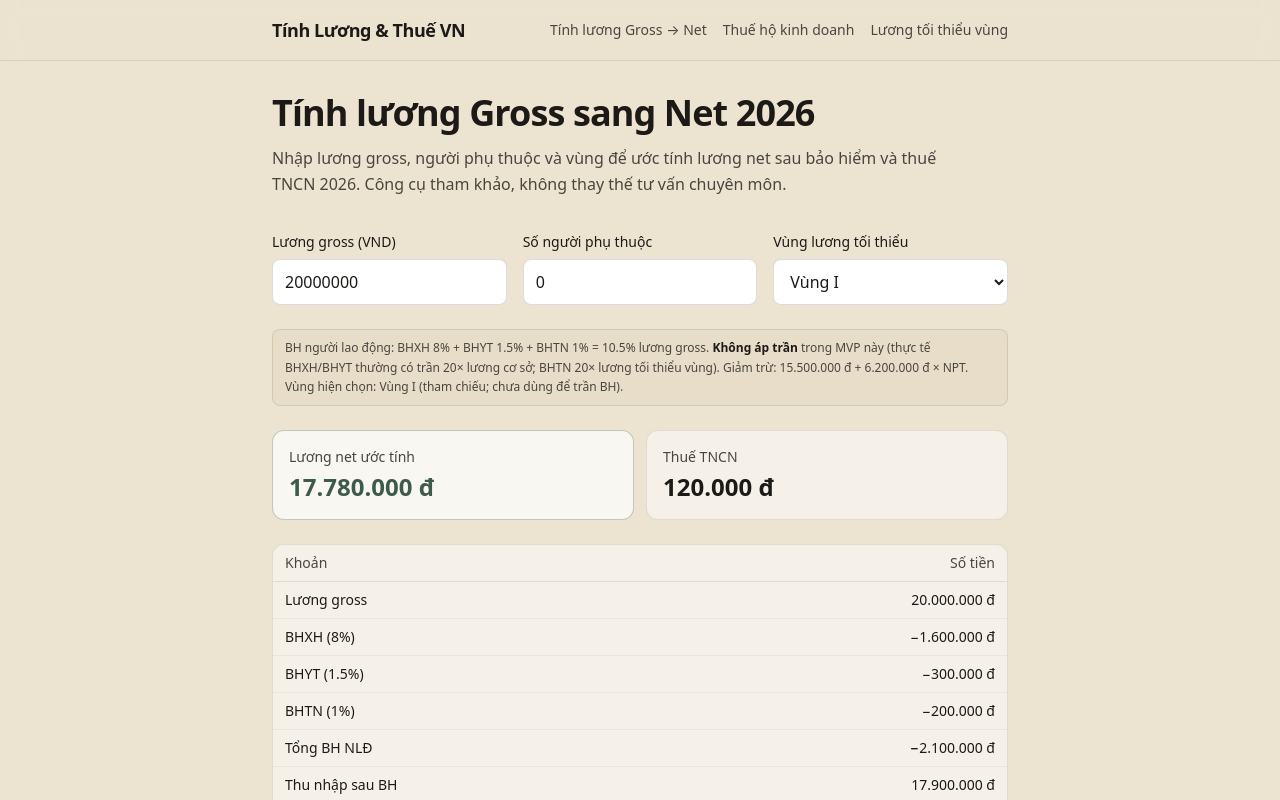
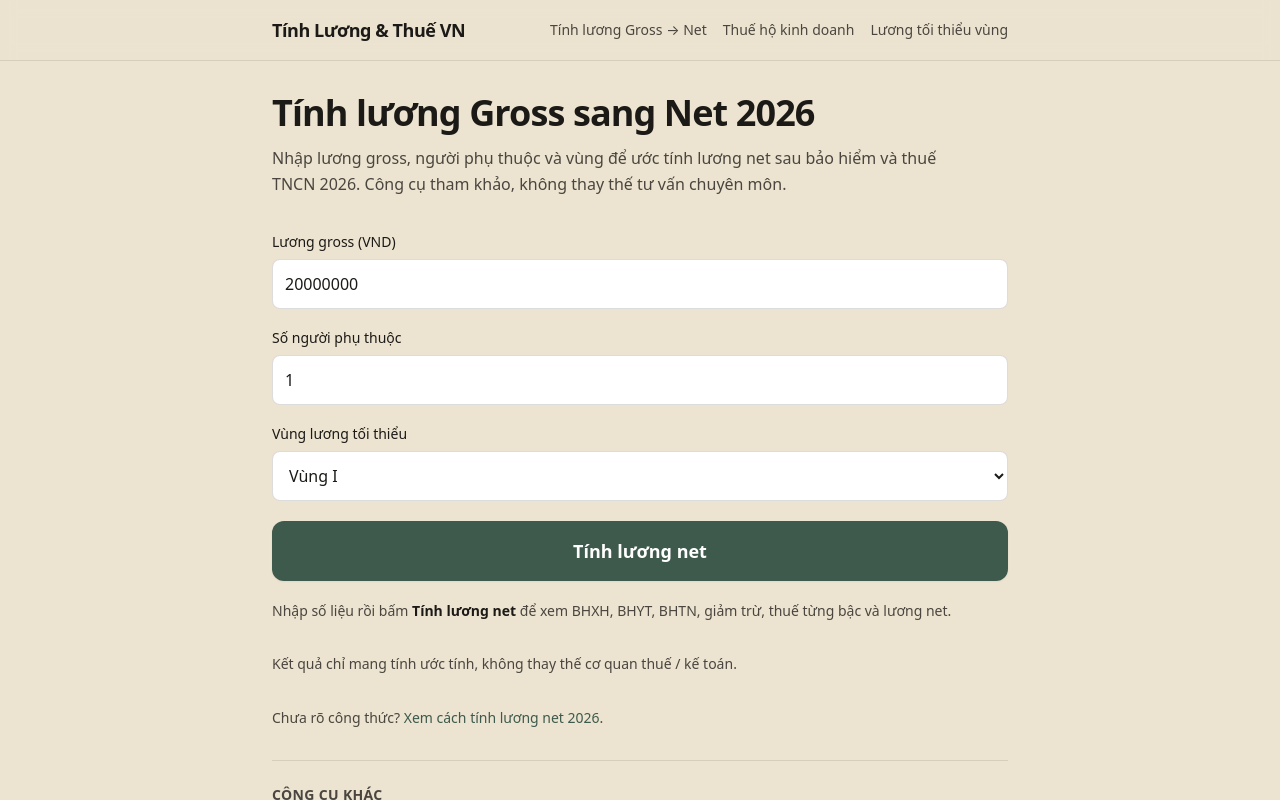
Before and after one commit to lethanh2708/tinh-luong-thue-vn, a Next.js app: page / in a window 1280 px wide. Shown: the top 800 px of the page. Built offline with nearby package versions, Linux system fonts and the light colour scheme.

Commit message:
Homepage Gross→Net: nút Tính, trần BHTN theo LTT, BHXH/BHYT chờ lương cơ sở

```diff
--- a/app/page.tsx
+++ b/app/page.tsx
@@ -56,6 +56,10 @@ export default function HomePage() {
 
       <GrossNetCalculator />
 
+      <p className="text-sm leading-relaxed text-ink-muted">
+        Kết quả chỉ mang tính ước tính, không thay thế cơ quan thuế / kế toán.
+      </p>
+
       <p className="text-sm text-ink-muted">
         Chưa rõ công thức?{" "}
         <Link
--- a/components/GrossNetCalculator.tsx
+++ b/components/GrossNetCalculator.tsx
@@ -1,8 +1,8 @@
 "use client";
 
-import { useMemo, useState } from "react";
+import { useState } from "react";
 import { formatPercent, formatVnd, parseVndInput } from "@/lib/format";
-import { calcGrossToNet } from "@/lib/salary";
+import { calcGrossToNet, type GrossToNetResult } from "@/lib/salary";
 import {
   BH_EMPLOYEE_TOTAL_RATE,
   BHXH_EMPLOYEE_RATE,
@@ -16,28 +16,28 @@ import {
 
 export function GrossNetCalculator() {
   const [grossRaw, setGrossRaw] = useState("20000000");
-  const [dependents, setDependents] = useState(0);
+  const [dependents, setDependents] = useState(1);
   const [region, setRegion] = useState<RegionCode>("I");
+  const [result, setResult] = useState<GrossToNetResult | null>(null);
 
+  function handleCalculate() {
     const gross = parseVndInput(grossRaw);
-
-  const result = useMemo(
-    () => calcGrossToNet(gross, dependents, region),
-    [gross, dependents, region]
-  );
+    setResult(calcGrossToNet(gross, dependents, region));
+  }
 
   return (
-    <div className="space-y-6">
-      <div className="grid gap-4 sm:grid-cols-3">
-        <label className="block space-y-1.5 sm:col-span-1">
+    <div className="space-y-5">
+      <div className="grid grid-cols-1 gap-4">
+        <label className="block space-y-1.5">
           <span className="text-sm font-medium text-ink">Lương gross (VND)</span>
           <input
             type="text"
             inputMode="numeric"
             value={grossRaw}
             onChange={(e) => setGrossRaw(e.target.value)}
-            className="w-full rounded-lg border border-ink/15 bg-white px-3 py-2.5 text-ink outline-none ring-accent focus:ring-2"
+            className="w-full rounded-lg border border-ink/15 bg-white px-3 py-3 text-base text-ink outline-none ring-accent focus:ring-2"
             placeholder="VD: 20000000"
+            autoComplete="off"
           />
         </label>
         <label className="block space-y-1.5">
@@ -47,8 +47,10 @@ export function GrossNetCalculator() {
             min={0}
             max={20}
             value={dependents}
-            onChange={(e) => setDependents(Math.max(0, Number(e.target.value) || 0))}
-            className="w-full rounded-lg border border-ink/15 bg-white px-3 py-2.5 text-ink outline-none ring-accent focus:ring-2"
+            onChange={(e) =>
+              setDependents(Math.max(0, Number(e.target.value) || 0))
+            }
+            className="w-full rounded-lg border border-ink/15 bg-white px-3 py-3 text-base text-ink outline-none ring-accent focus:ring-2"
           />
         </label>
         <label className="block space-y-1.5">
@@ -56,7 +58,7 @@ export function GrossNetCalculator() {
           <select
             value={region}
             onChange={(e) => setRegion(e.target.value as RegionCode)}
-            className="w-full rounded-lg border border-ink/15 bg-white px-3 py-2.5 text-ink outline-none ring-accent focus:ring-2"
+            className="w-full rounded-lg border border-ink/15 bg-white px-3 py-3 text-base text-ink outline-none ring-accent focus:ring-2"
           >
             {(Object.keys(REGION_LABELS) as RegionCode[]).map((r) => (
               <option key={r} value={r}>
@@ -67,31 +69,25 @@ export function GrossNetCalculator() {
         </label>
       </div>
 
-      <p className="rounded-lg border border-ink/10 bg-cream-dark/40 px-3 py-2 text-xs leading-relaxed text-ink-muted">
-        BH người lao động: BHXH {formatPercent(BHXH_EMPLOYEE_RATE)} + BHYT{" "}
-        {formatPercent(BHYT_EMPLOYEE_RATE)} + BHTN {formatPercent(BHTN_EMPLOYEE_RATE)} ={" "}
-        {formatPercent(BH_EMPLOYEE_TOTAL_RATE)} lương gross.{" "}
-        <strong className="text-ink">Không áp trần</strong> trong MVP này (thực tế
-        BHXH/BHYT thường có trần 20× lương cơ sở; BHTN 20× lương tối thiểu vùng).
-        Giảm trừ: {formatVnd(PERSONAL_DEDUCTION)} + {formatVnd(DEPENDENT_DEDUCTION)} ×
-        NPT. Vùng hiện chọn: {REGION_LABELS[region]} (tham chiếu; chưa dùng để trần BH).
+      <button
+        type="button"
+        onClick={handleCalculate}
+        className="w-full rounded-xl bg-accent px-4 py-4 text-lg font-semibold text-white shadow-sm outline-none ring-offset-2 ring-offset-cream transition hover:opacity-95 focus-visible:ring-2 focus-visible:ring-accent active:scale-[0.99]"
+      >
+        Tính lương net
+      </button>
+
+      {result ? (
+        <div className="space-y-5">
+          <div className="rounded-xl border border-accent/30 bg-white/80 p-4">
+            <p className="text-sm text-ink-muted">Lương net ước tính</p>
+            <p className="mt-1 text-3xl font-semibold tracking-tight text-accent">
+              {formatVnd(result.net)}
             </p>
-
-      <div className="grid gap-3 sm:grid-cols-2">
-        <div className="rounded-xl border border-accent/30 bg-white/70 p-4">
-          <p className="text-sm text-ink-muted">Lương net ước tính</p>
-          <p className="mt-1 text-2xl font-semibold text-accent">{formatVnd(result.net)}</p>
-        </div>
-        <div className="rounded-xl border border-ink/10 bg-white/50 p-4">
-          <p className="text-sm text-ink-muted">Thuế TNCN</p>
-          <p className="mt-1 text-2xl font-semibold text-ink">
-            {formatVnd(result.personalIncomeTax)}
-          </p>
-        </div>
           </div>
 
           <div className="overflow-x-auto rounded-xl border border-ink/10 bg-white/50">
-        <table className="w-full min-w-[320px] text-left text-sm">
+            <table className="w-full min-w-[280px] text-left text-sm">
               <thead className="border-b border-ink/10 text-ink-muted">
                 <tr>
                   <th className="px-3 py-2 font-medium">Khoản</th>
@@ -104,15 +100,21 @@ export function GrossNetCalculator() {
                   <td className="px-3 py-2 text-right">{formatVnd(result.gross)}</td>
                 </tr>
                 <tr className="border-b border-ink/5">
-              <td className="px-3 py-2">BHXH ({formatPercent(BHXH_EMPLOYEE_RATE)})</td>
+                  <td className="px-3 py-2">
+                    BHXH ({formatPercent(BHXH_EMPLOYEE_RATE)})
+                  </td>
                   <td className="px-3 py-2 text-right">−{formatVnd(result.bhxh)}</td>
                 </tr>
                 <tr className="border-b border-ink/5">
-              <td className="px-3 py-2">BHYT ({formatPercent(BHYT_EMPLOYEE_RATE)})</td>
+                  <td className="px-3 py-2">
+                    BHYT ({formatPercent(BHYT_EMPLOYEE_RATE)})
+                  </td>
                   <td className="px-3 py-2 text-right">−{formatVnd(result.bhyt)}</td>
                 </tr>
                 <tr className="border-b border-ink/5">
-              <td className="px-3 py-2">BHTN ({formatPercent(BHTN_EMPLOYEE_RATE)})</td>
+                  <td className="px-3 py-2">
+                    BHTN ({formatPercent(BHTN_EMPLOYEE_RATE)})
+                  </td>
                   <td className="px-3 py-2 text-right">−{formatVnd(result.bhtn)}</td>
                 </tr>
                 <tr className="border-b border-ink/5">
@@ -122,24 +124,30 @@ export function GrossNetCalculator() {
                   </td>
                 </tr>
                 <tr className="border-b border-ink/5">
-              <td className="px-3 py-2">Thu nhập sau BH</td>
-              <td className="px-3 py-2 text-right">{formatVnd(result.incomeAfterBh)}</td>
-            </tr>
-            <tr className="border-b border-ink/5">
                   <td className="px-3 py-2">Giảm trừ bản thân</td>
                   <td className="px-3 py-2 text-right">
                     −{formatVnd(result.personalDeduction)}
                   </td>
                 </tr>
                 <tr className="border-b border-ink/5">
-              <td className="px-3 py-2">Giảm trừ NPT ({result.dependents})</td>
+                  <td className="px-3 py-2">
+                    Giảm trừ NPT ({result.dependents})
+                  </td>
                   <td className="px-3 py-2 text-right">
                     −{formatVnd(result.dependentDeduction)}
                   </td>
                 </tr>
                 <tr className="border-b border-ink/5">
+                  <td className="px-3 py-2 font-medium">Tổng giảm trừ</td>
+                  <td className="px-3 py-2 text-right font-medium">
+                    −{formatVnd(result.totalDeduction)}
+                  </td>
+                </tr>
+                <tr className="border-b border-ink/5">
                   <td className="px-3 py-2">Thu nhập tính thuế</td>
-              <td className="px-3 py-2 text-right">{formatVnd(result.taxableIncome)}</td>
+                  <td className="px-3 py-2 text-right">
+                    {formatVnd(result.taxableIncome)}
+                  </td>
                 </tr>
                 <tr className="border-b border-ink/5">
                   <td className="px-3 py-2">Thuế TNCN</td>
@@ -148,7 +156,7 @@ export function GrossNetCalculator() {
                   </td>
                 </tr>
                 <tr>
-              <td className="px-3 py-2 font-semibold">Net</td>
+                  <td className="px-3 py-2 font-semibold">Lương net</td>
                   <td className="px-3 py-2 text-right font-semibold text-accent">
                     {formatVnd(result.net)}
                   </td>
@@ -158,14 +166,18 @@ export function GrossNetCalculator() {
           </div>
 
           <div>
-        <h3 className="mb-2 text-sm font-semibold text-ink">Bảng thuế lũy tiến</h3>
+            <h3 className="mb-2 text-sm font-semibold text-ink">
+              Thuế từng bậc
+            </h3>
             <div className="overflow-x-auto rounded-xl border border-ink/10 bg-white/50">
-          <table className="w-full min-w-[360px] text-left text-sm">
+              <table className="w-full min-w-[320px] text-left text-sm">
                 <thead className="border-b border-ink/10 text-ink-muted">
                   <tr>
                     <th className="px-3 py-2 font-medium">Bậc</th>
                     <th className="px-3 py-2 font-medium">Thuế suất</th>
-                <th className="px-3 py-2 font-medium text-right">TNTT trong bậc</th>
+                    <th className="px-3 py-2 font-medium text-right">
+                      TNTT trong bậc
+                    </th>
                     <th className="px-3 py-2 font-medium text-right">Thuế</th>
                   </tr>
                 </thead>
@@ -173,19 +185,49 @@ export function GrossNetCalculator() {
                   {result.brackets.map((b, i) => (
                     <tr key={i} className="border-b border-ink/5 last:border-0">
                       <td className="px-3 py-2">
-                    {formatVnd(b.from)} – {b.to === null ? "∞" : formatVnd(b.to)}
+                        {formatVnd(b.from)} –{" "}
+                        {b.to === null ? "∞" : formatVnd(b.to)}
                       </td>
                       <td className="px-3 py-2">{formatPercent(b.rate, 0)}</td>
                       <td className="px-3 py-2 text-right">
                         {formatVnd(b.taxableInBracket)}
                       </td>
-                  <td className="px-3 py-2 text-right">{formatVnd(b.taxInBracket)}</td>
+                      <td className="px-3 py-2 text-right">
+                        {formatVnd(b.taxInBracket)}
+                      </td>
                     </tr>
                   ))}
                 </tbody>
               </table>
             </div>
           </div>
+
+          <div className="space-y-2 rounded-lg border border-ink/10 bg-cream-dark/40 px-3 py-3 text-xs leading-relaxed text-ink-muted">
+            <p>
+              BH NLĐ: BHXH {formatPercent(BHXH_EMPLOYEE_RATE)} + BHYT{" "}
+              {formatPercent(BHYT_EMPLOYEE_RATE)} + BHTN{" "}
+              {formatPercent(BHTN_EMPLOYEE_RATE)} ={" "}
+              {formatPercent(BH_EMPLOYEE_TOTAL_RATE)}. Giảm trừ:{" "}
+              {formatVnd(PERSONAL_DEDUCTION)} + {formatVnd(DEPENDENT_DEDUCTION)}{" "}
+              × NPT.
+            </p>
+            <ul className="list-disc space-y-1 pl-4">
+              {result.notes.map((n) => (
+                <li key={n}>{n}</li>
+              ))}
+            </ul>
+            <p>
+              Kết quả chỉ mang tính <strong className="text-ink">ước tính</strong>
+              , không thay thế cơ quan thuế / kế toán.
+            </p>
+          </div>
+        </div>
+      ) : (
+        <p className="text-sm text-ink-muted">
+          Nhập số liệu rồi bấm <strong className="text-ink">Tính lương net</strong>{" "}
+          để xem BHXH, BHYT, BHTN, giảm trừ, thuế từng bậc và lương net.
+        </p>
+      )}
     </div>
   );
 }
--- a/lib/salary.ts
+++ b/lib/salary.ts
@@ -1,14 +1,20 @@
 import {
   APPLY_BH_CEILING,
-  BH_EMPLOYEE_TOTAL_RATE,
+  BASE_SALARY_VND,
   BHXH_EMPLOYEE_RATE,
   BHYT_EMPLOYEE_RATE,
   BHTN_EMPLOYEE_RATE,
   DEPENDENT_DEDUCTION,
+  MIN_WAGE_BY_REGION,
   PERSONAL_DEDUCTION,
   TNCN_BRACKETS,
   type RegionCode,
 } from "./tax-2026";
+
+const BH_CEILING_MULTIPLIER = 20;
+
+const NOTE_BHXH_BHYT_PENDING =
+  "Trần BHXH/BHYT (20× lương cơ sở): cần cập nhật";
 
 export type BracketRow = {
   from: number;
@@ -35,6 +41,12 @@ export type GrossToNetResult = {
   net: number;
   brackets: BracketRow[];
   applyCeiling: boolean;
+  /** Trần BHTN = 20 × lương tối thiểu vùng */
+  bhtnCap: number;
+  /** Trần BHXH/BHYT = 20 × lương cơ sở; null khi chưa có mức lương cơ sở */
+  bhxhBhytCap: number | null;
+  bhxhBhytCeilingPending: boolean;
+  notes: string[];
 };
 
 export function calcProgressiveTax(taxableIncome: number): {
@@ -70,10 +82,22 @@ export function calcProgressiveTax(taxableIncome: number): {
   return { tax, brackets };
 }
 
+function resolveBhxhBhytCeiling(gross: number): {
+  cap: number | null;
+  base: number;
+  pending: boolean;
+} {
+  if (typeof BASE_SALARY_VND === "number" && Number.isFinite(BASE_SALARY_VND)) {
+    const cap = BH_CEILING_MULTIPLIER * BASE_SALARY_VND;
+    return { cap, base: Math.min(gross, cap), pending: false };
+  }
+  return { cap: null, base: gross, pending: true };
+}
+
 /**
  * Gross → Net.
- * BH: 10.5% gross; MVP không áp trần (APPLY_BH_CEILING = false).
- * region được giữ để UI/UX và mở rộng trần BHTN sau này.
+ * BHTN: min(gross, 20 × LTT vùng).
+ * BHXH/BHYT: min(gross, 20 × lương cơ sở) nếu BASE_SALARY_VND là số; không thì trên gross.
  */
 export function calcGrossToNet(
   gross: number,
@@ -83,12 +107,18 @@ export function calcGrossToNet(
   const g = Math.max(0, gross);
   const deps = Math.max(0, Math.floor(dependents));
 
-  // Không áp trần — đóng trên gross
-  const base = g;
-  const bhxh = base * BHXH_EMPLOYEE_RATE;
-  const bhyt = base * BHYT_EMPLOYEE_RATE;
-  const bhtn = base * BHTN_EMPLOYEE_RATE;
-  const bhTotal = base * BH_EMPLOYEE_TOTAL_RATE;
+  const bhtnCap = BH_CEILING_MULTIPLIER * MIN_WAGE_BY_REGION[region];
+  const bhtnBase = Math.min(g, bhtnCap);
+  const {
+    cap: bhxhBhytCap,
+    base: bhxhBhytBase,
+    pending: bhxhBhytCeilingPending,
+  } = resolveBhxhBhytCeiling(g);
+
+  const bhxh = bhxhBhytBase * BHXH_EMPLOYEE_RATE;
+  const bhyt = bhxhBhytBase * BHYT_EMPLOYEE_RATE;
+  const bhtn = bhtnBase * BHTN_EMPLOYEE_RATE;
+  const bhTotal = bhxh + bhyt + bhtn;
 
   const incomeAfterBh = g - bhTotal;
   const personalDeduction = PERSONAL_DEDUCTION;
@@ -98,6 +128,17 @@ export function calcGrossToNet(
 
   const { tax, brackets } = calcProgressiveTax(taxableIncome);
   const net = g - bhTotal - tax;
+
+  const notes: string[] = [
+    `Trần BHTN (20× LTT vùng ${region}): ${bhtnCap.toLocaleString("vi-VN")} đ`,
+  ];
+  if (bhxhBhytCeilingPending) {
+    notes.push(NOTE_BHXH_BHYT_PENDING);
+  } else if (bhxhBhytCap !== null) {
+    notes.push(
+      `Trần BHXH/BHYT (20× lương cơ sở): ${bhxhBhytCap.toLocaleString("vi-VN")} đ`
+    );
+  }
 
   return {
     gross: g,
@@ -116,5 +157,9 @@ export function calcGrossToNet(
     net,
     brackets,
     applyCeiling: APPLY_BH_CEILING,
+    bhtnCap,
+    bhxhBhytCap,
+    bhxhBhytCeilingPending,
+    notes,
   };
 }
```
Also changed, not shown: lib/tax-2026.ts (+8 -4 lines). Lines whose indentation alone changed are shown as unchanged.
